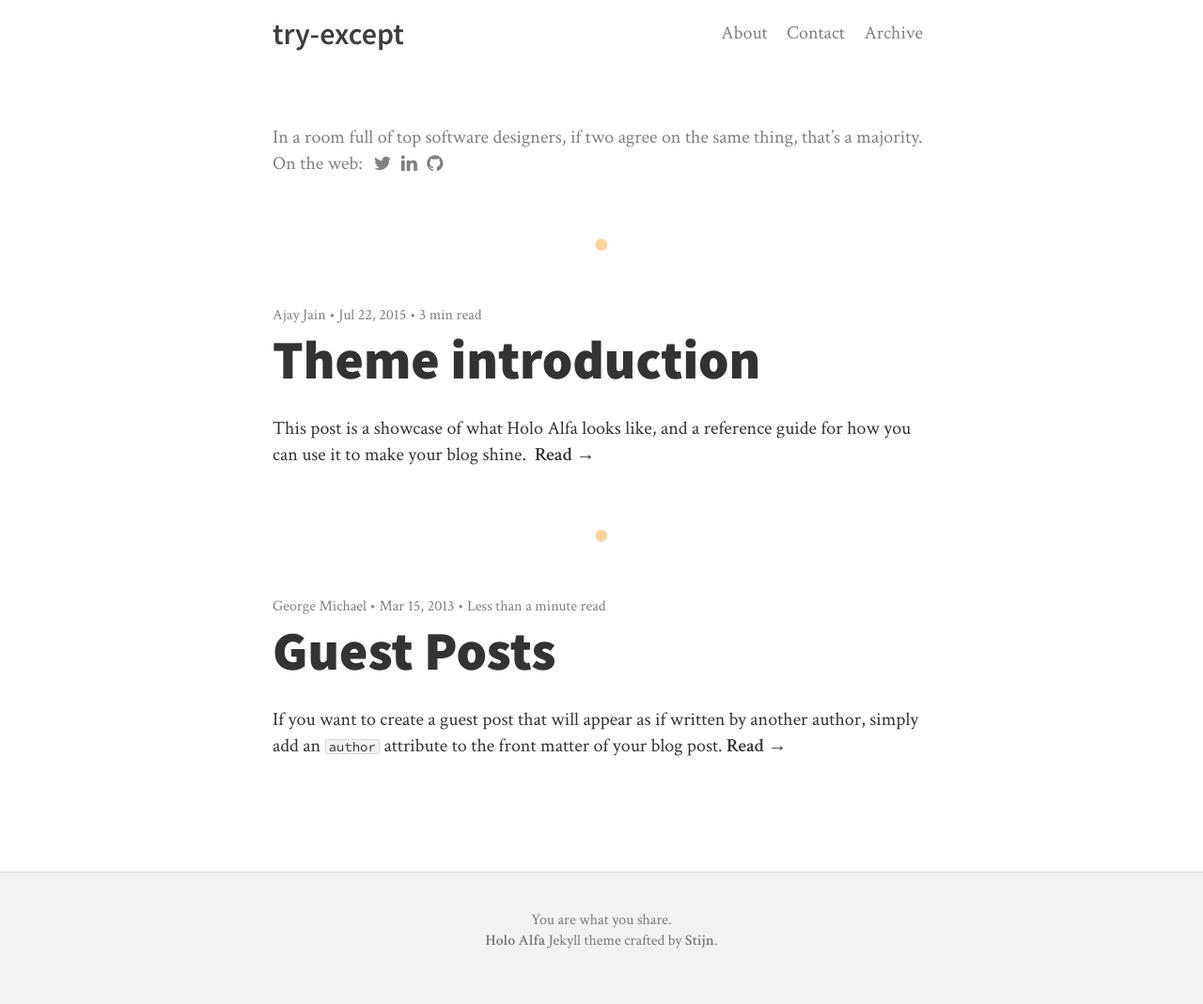
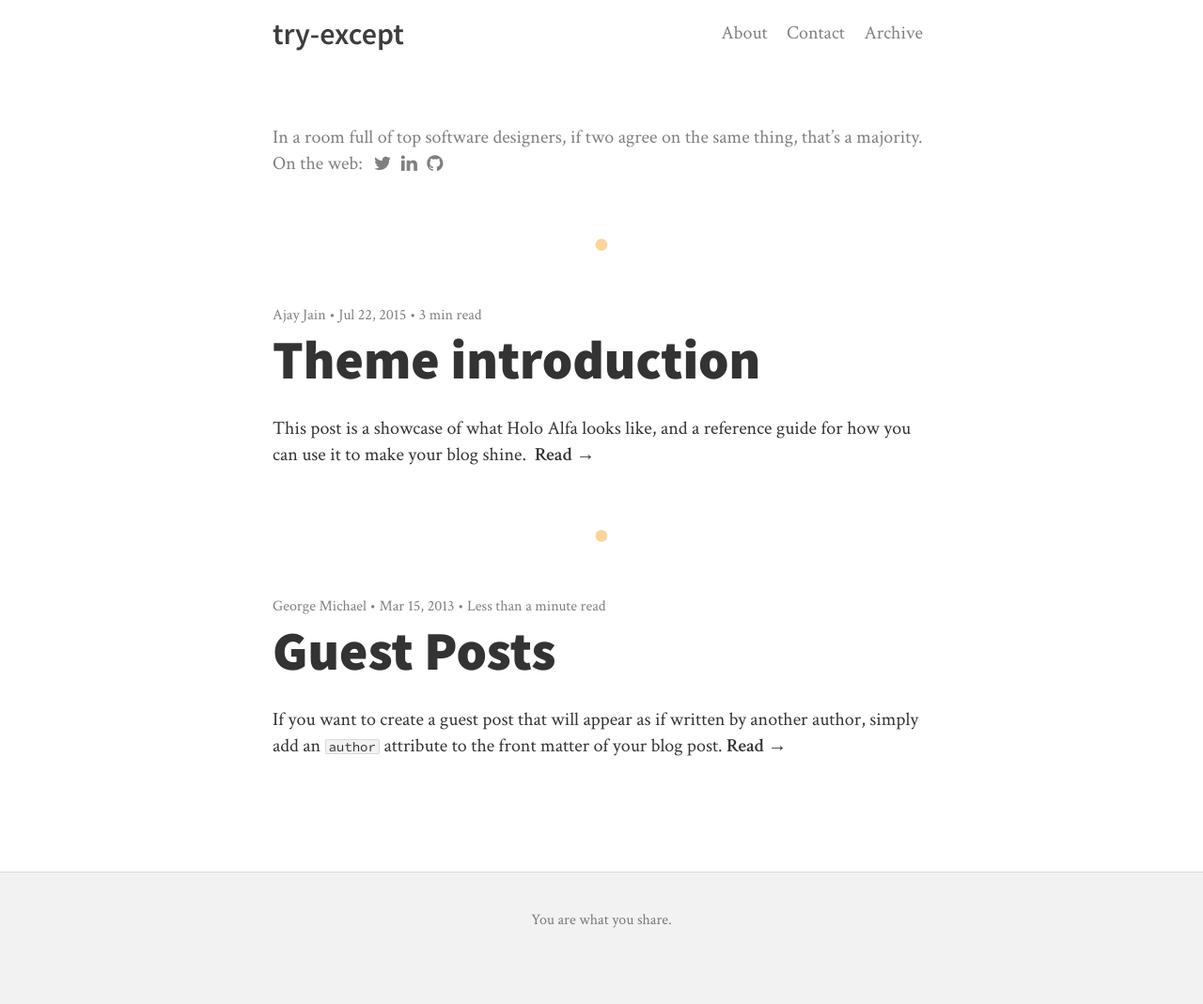
Before and after one commit to iamajay/iamajay.github.io, a Jekyll site: the page built from index.html, in a window 1280 px wide. Shown: the whole page at 94% size. Built offline with Jekyll 4.4.1, drawn with Linux system fonts in a browser that asks for light colours; nearby versions of some CDN libraries; the list of posts is cut into pages by our own code.

Commit message:
Update _config.yml

```diff
--- a/_config.yml
+++ b/_config.yml
@@ -39,7 +39,7 @@ display-social-icons: true
 # If you want social links to open in a new tab, set this as true
 social-icons-open-newtab: true
 
-footer-text: You are what you share. <br><a href="http://stijnvc.github.io/holo-alfa/">Holo Alfa</a> Jekyll theme crafted by <a href="http://stijnvc.github.io/holo-alfa/">Stijn</a>.
+footer-text: You are what you share.
 
 # Preferably 64px in height. Leave empty = disable.
 logo-image: # /img/logo.png
```
